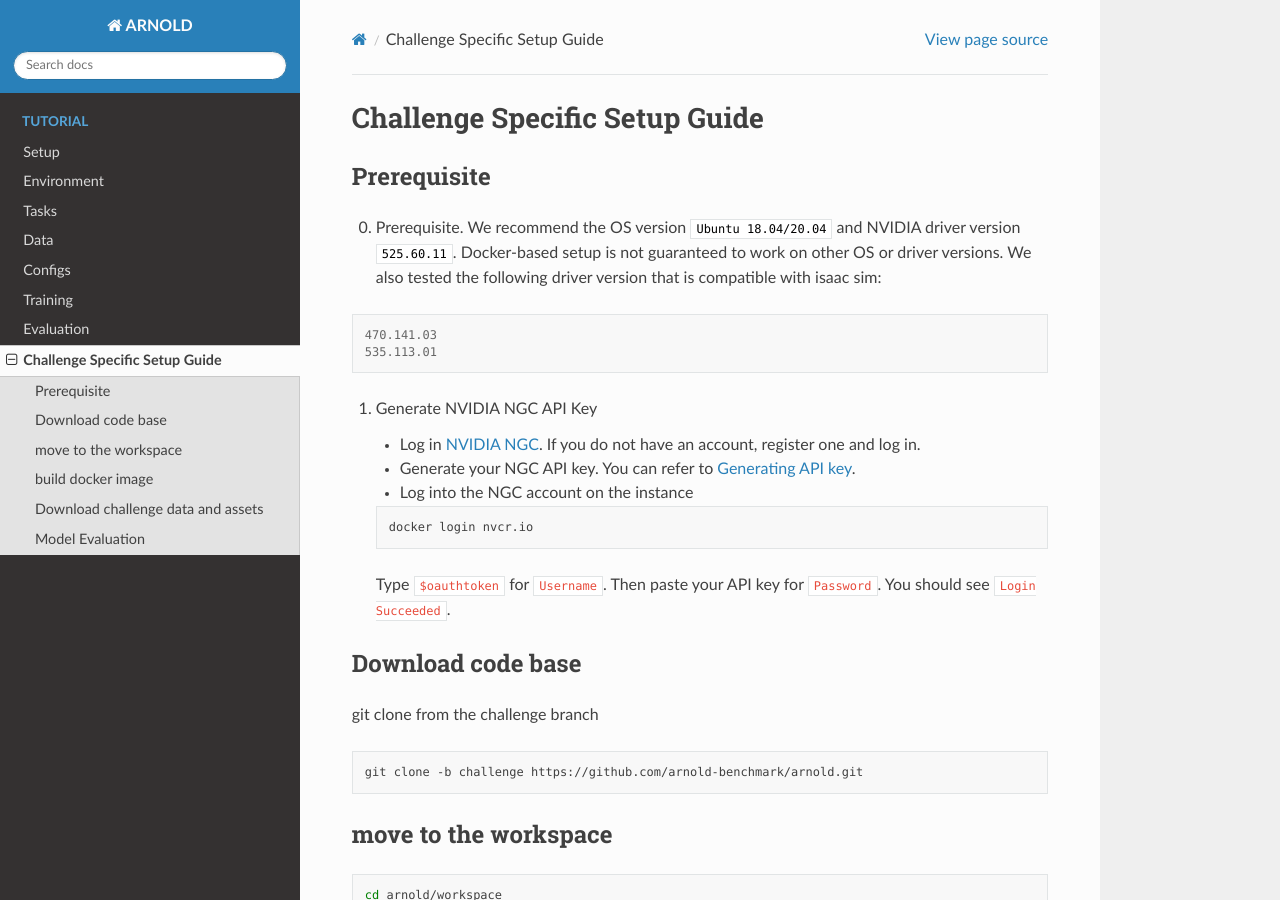
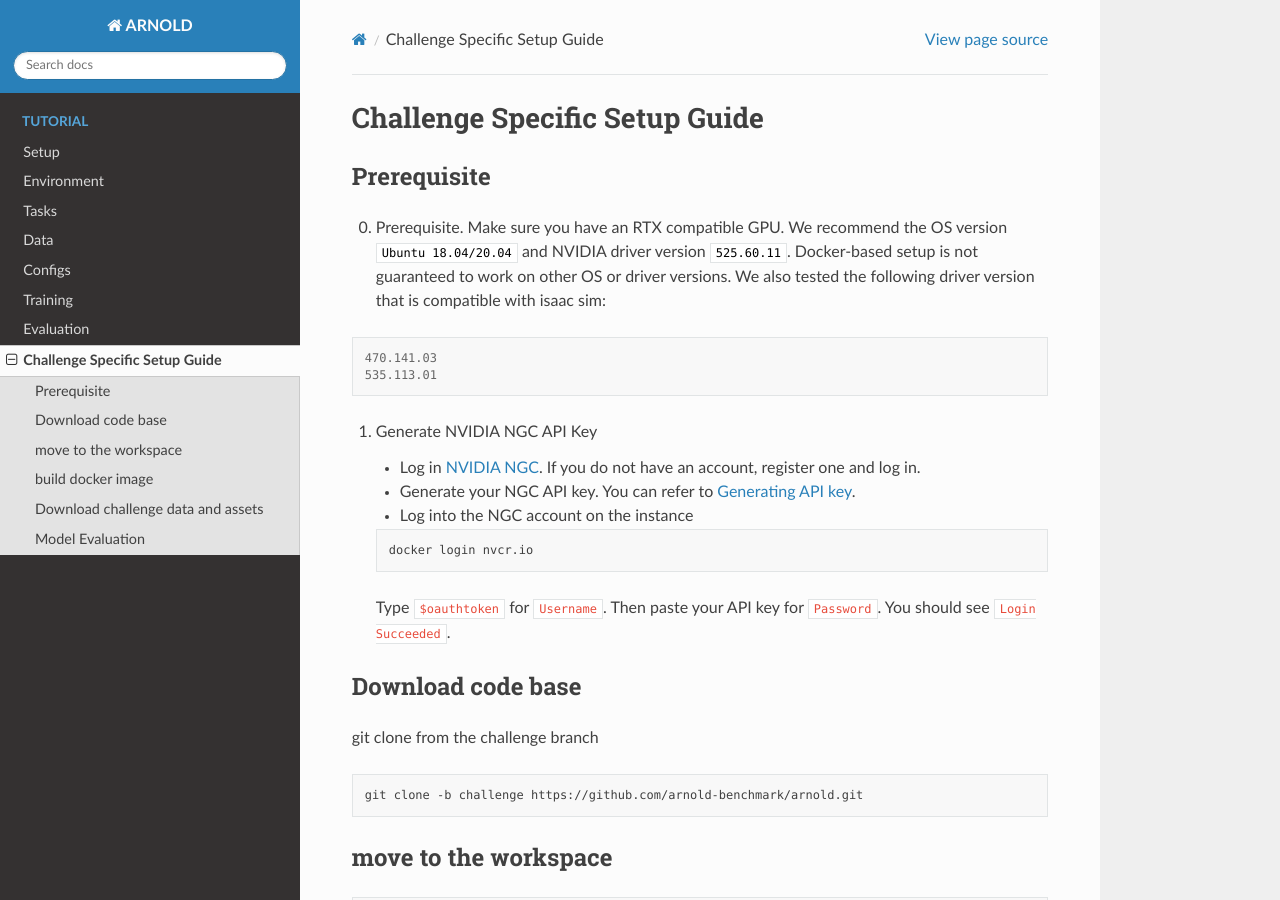
Before and after one commit to arnold-benchmark/docs, a Sphinx documentation site: the page built from docs/tutorial/challenge_setup/index.md, in a window 1280 px wide and 900 px high. Built offline with Sphinx 7.4.7 and the Read the Docs theme 2.0.0, drawn with Linux system fonts in a browser that asks for light colours.

Commit message:
Update index.md

````diff
--- a/docs/tutorial/challenge_setup/index.md
+++ b/docs/tutorial/challenge_setup/index.md
@@ -2,7 +2,7 @@
 
 ### Prerequisite
 
-0. Prerequisite. We recommend the OS version <tt>Ubuntu 18.04/20.04</tt> and NVIDIA driver version <tt>525.60.11</tt>. Docker-based setup is not guaranteed to work on other OS or driver versions.
+0. Prerequisite. Make sure you have an RTX compatible GPU. We recommend the OS version <tt>Ubuntu 18.04/20.04</tt> and NVIDIA driver version <tt>525.60.11</tt>. Docker-based setup is not guaranteed to work on other OS or driver versions.
 We also tested the following driver version that is compatible with isaac sim:
 
 ```
````
